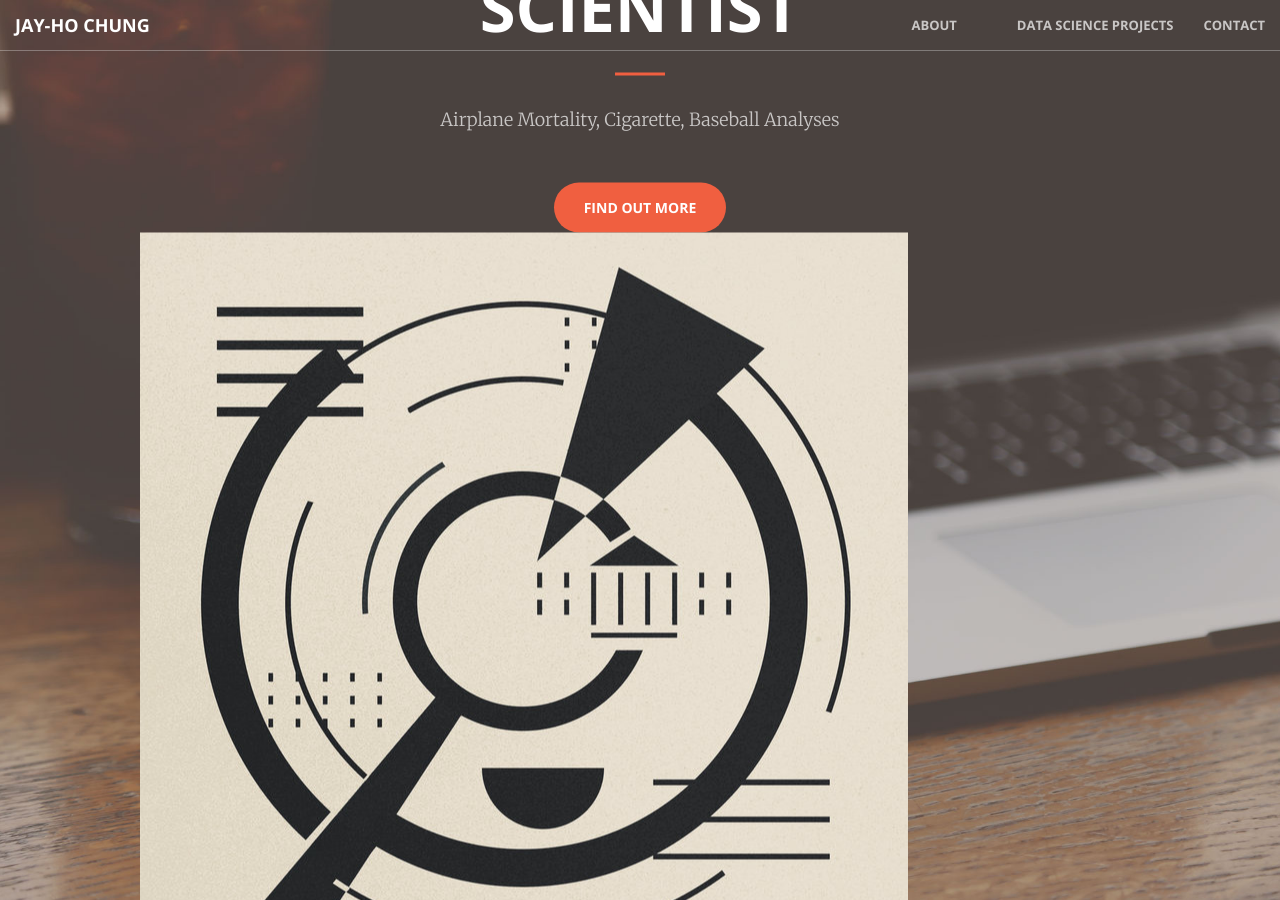
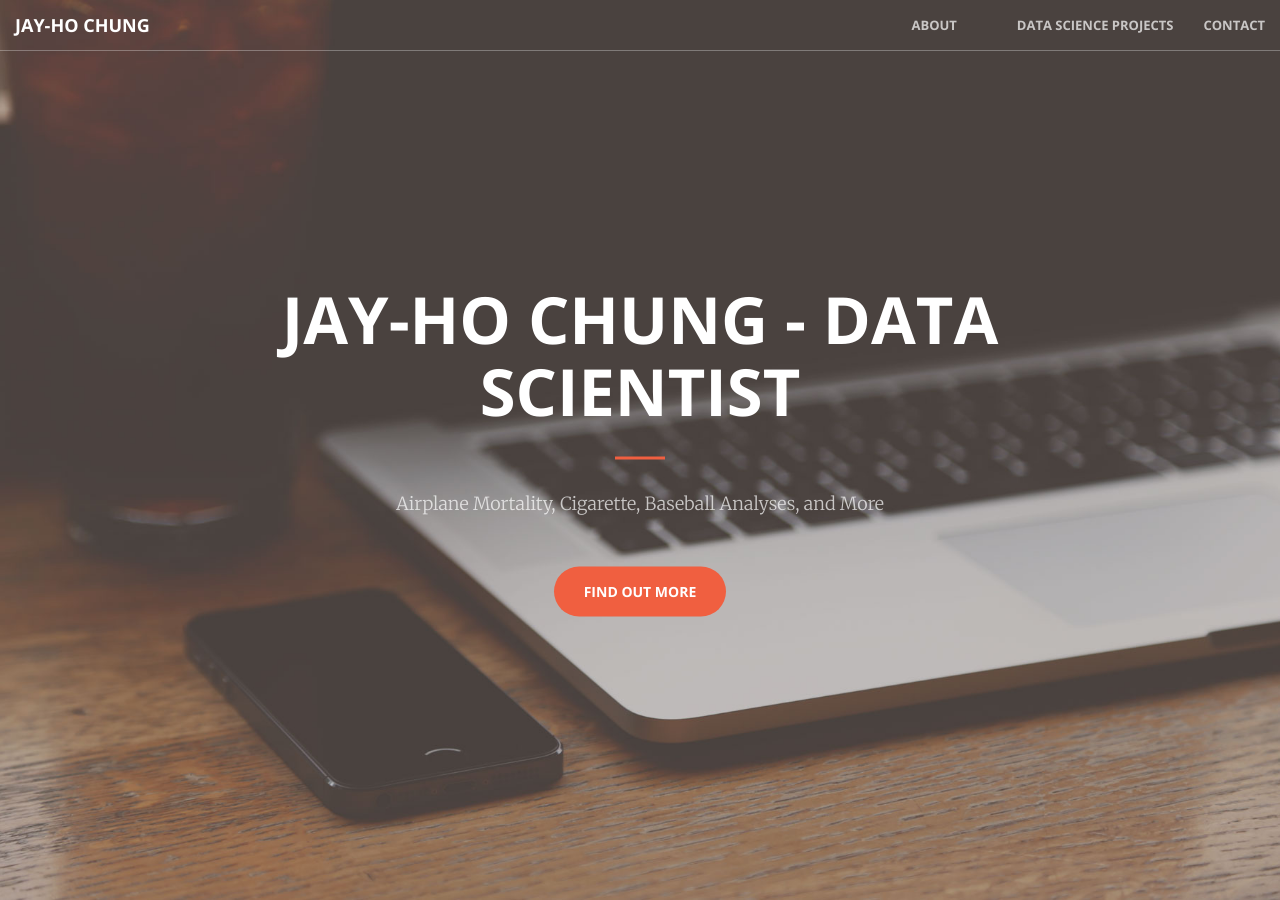
Before and after one commit to jh-chung/jh-chung.github.io, a Jekyll site: the page built from index.html, in a window 1280 px wide and 900 px high. Built offline with Jekyll 4.4.1, drawn with Linux system fonts in a browser that asks for light colours.

Commit message:
Update header.html
changing this up. still not sure why more isn't there

```diff
--- a/_includes/header.html
+++ b/_includes/header.html
@@ -1,11 +1,11 @@
 <header>
     <div class="header-content">
         <div class="header-content-inner">
-            <h1>Jay-Ho Chung - Data Scientist</h1>
+            <h1>Jay-Ho Chung - Data Scientist </h1>
             <hr>
-            <p>Airplane Mortality, Cigarette, Baseball Analyses</p>
+            <p>Airplane Mortality, Cigarette, Baseball Analyses, and More</p>
             <a href="#about" class="btn btn-primary btn-xl page-scroll">Find Out More</a>
-            	<img src="img/circles.jpg" class="img-responsive" alt="">
+            	<!-- <img src="img/circles.jpg" class="img-responsive" alt=""> failed to do this-->
         </div>
     </div>
 </header>
```
